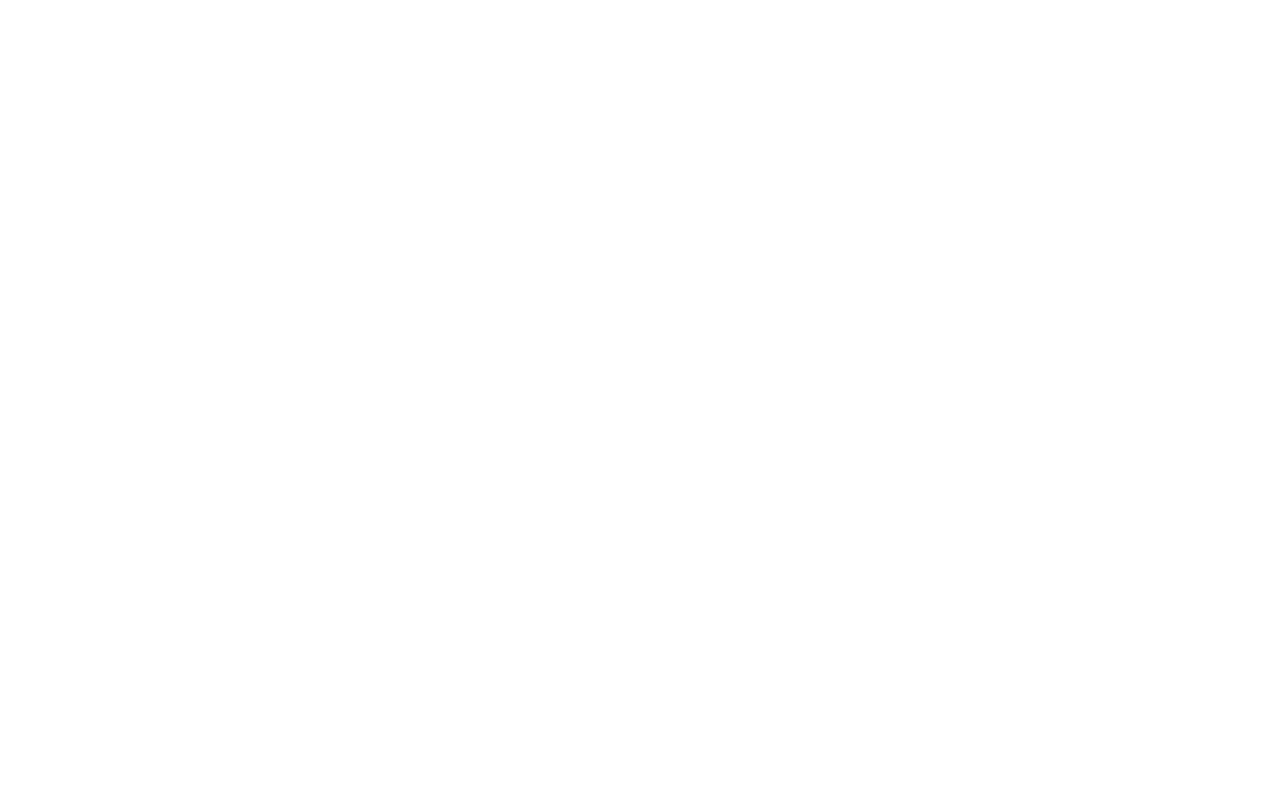
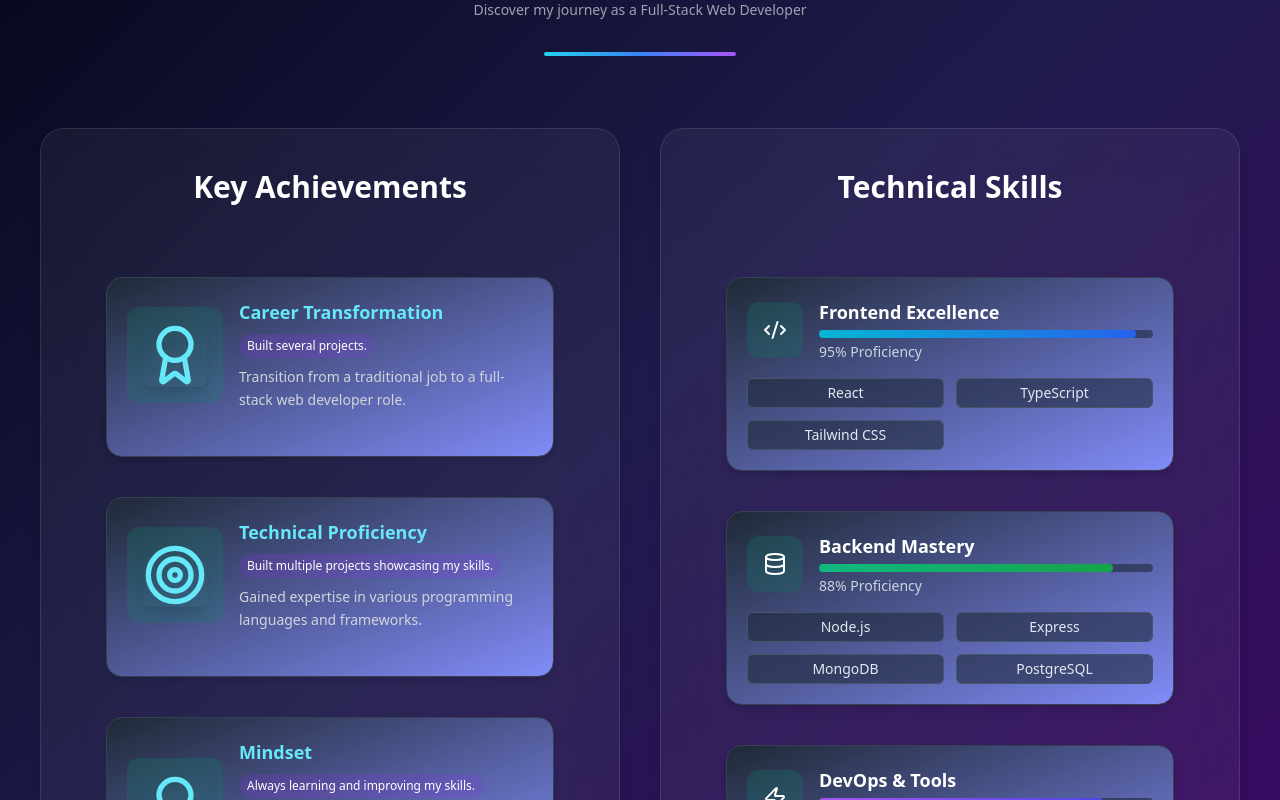
Before and after one commit to Carmelo85S/portfolio1.1, a React (Vite) app: page / in a window 1280 px wide. Shown: the part 1420-2220 px from the top of the page. Before the commit the page ends 1150 px from the top, so only its background shows below. Built offline with nearby package versions, Linux system fonts and the light colour scheme.

Commit message:
about section

```diff
--- a/src/App.tsx
+++ b/src/App.tsx
@@ -1,9 +1,11 @@
+import About from "./components/about/About"
 import Hero from "./components/hero/Hero"
 
 const App = () => {
   return (
     <div>
       <Hero />
+      <About />
     </div>
   )
 }
--- /dev/null
+++ b/src/components/about/About.tsx
@@ -0,0 +1,37 @@
+import { Award, Code2, Database, Lightbulb, Target, Users, Zap } from "lucide-react";
+import Heading from "../ui/Heading";
+import Underline from "../ui/Underline";
+import AchievementsColumn from "./AchivementsColumn";
+import SkillsColumn from "./SkillColumn";
+
+const About = () => {
+  const skills = [
+    { category: "Frontend Excellence", items: ["React", "TypeScript", "Tailwind CSS"], icon: Code2, color: "from-cyan-500 to-blue-600", level: 95 },
+    { category: "Backend Mastery", items: ["Node.js", "Express", "MongoDB", "PostgreSQL"], icon: Database, color: "from-emerald-500 to-green-600", level: 88 },
+    { category: "DevOps & Tools", items: ["Docker", "Git"], icon: Zap, color: "from-purple-500 to-indigo-600", level: 85 },
+  ];
+
+  const achievements = [
+    { icon: <Award className="w-16 h-16 text-cyan-300 shadow-lg rounded-lg" />, title: "Career Transformation", description: "Transition from a traditional job to a full-stack web developer role.", extra: "Built several projects." },
+    { icon: <Target className="w-16 h-16 text-cyan-300 shadow-lg rounded-lg" />, title: "Technical Proficiency", description: "Gained expertise in various programming languages and frameworks.", extra: "Built multiple projects showcasing my skills." },
+    { icon: <Lightbulb className="w-16 h-16 text-cyan-300 shadow-lg rounded-lg" />, title: "Mindset", description: "Continuously learning and adapting to new technologies, with a focus on creating user-centric solutions.", extra: "Always learning and improving my skills." },
+  ];
+
+  return (
+    <section className="min-h-screen flex flex-col items-center bg-gradient-to-br from-slate-950 via-indigo-950 to-purple-950 p-6 sm:p-10 overflow-hidden">
+      <div className="p-6 bg-gradient-to-r from-cyan-500/20 to-blue-600/20 backdrop-blur-xl rounded-3xl border border-cyan-400/30 shadow-2xl shadow-cyan-500/20 mb-8">
+        <Users className="w-12 h-12 text-cyan-300" />
+      </div>
+
+      <Heading title="About Me" subtitle="Discover my journey as a Full-Stack Web Developer" />
+      <Underline />
+
+      <div className="w-full max-w-7xl grid grid-cols-1 lg:grid-cols-2 gap-10 mt-12 items-stretch">
+        <AchievementsColumn achievements={achievements} />
+        <SkillsColumn skills={skills} />
+      </div>
+    </section>
+  );
+};
+
+export default About;
--- /dev/null
+++ b/src/components/about/AchievementCards.tsx
@@ -0,0 +1,43 @@
+export type AchievementCardsProps = {
+  icon: React.ReactNode;
+  title: string;
+  description: string;
+  extra?: string;
+};
+
+const AchievementCards = ({
+  icon,
+  title,
+  description,
+  extra,
+}: AchievementCardsProps) => {
+  return (
+    <section className="w-full max-w-md flex flex-col justify-between p-5 rounded-2xl border border-gray-700 bg-gradient-to-br from-gray-800 to-indigo-400 shadow-md hover:shadow-cyan-500/30 transition-all duration-300 group hover:scale-[1.02] min-h-[180px]">
+      <div className="flex flex-col sm:flex-row gap-4">
+        {/* Icon */}
+        <div className="flex-shrink-0 p-4 rounded-xl bg-emerald-600/20 backdrop-blur-md group-hover:scale-105 transform transition-transform duration-300 self-start sm:self-center rounded-xl bg-cyan-600/20 backdrop-blur-md group-hover:scale-105 transform transition-transform duration-300 self-start sm:self-center">
+          {icon}
+        </div>
+
+        {/* Text Content */}
+        <div className="flex flex-col justify-between flex-1">
+          <div className="flex flex-wrap items-center gap-2 mb-2">
+            <h3 className="text-lg font-bold text-cyan-300 group-hover:text-cyan-400 transition-colors duration-300">
+              {title}
+            </h3>
+            {extra && (
+              <span className="text-xs px-2 py-1 rounded-full bg-purple-600/20 text-white backdrop-blur-sm">
+                {extra}
+              </span>
+            )}
+          </div>
+          <p className="text-gray-300 text-sm leading-relaxed">
+            {description}
+          </p>
+        </div>
+      </div>
+    </section>
+  );
+};
+
+export default AchievementCards;
--- /dev/null
+++ b/src/components/about/AchivementsColumn.tsx
@@ -0,0 +1,35 @@
+import React from "react";
+import Heading from "../ui/Heading";
+import AchievementCards from "./AchievementCards";
+
+type Achievement = {
+  icon: React.ReactNode;
+  title: string;
+  description: string;
+  extra?: string;
+};
+
+type AchievementsColumnProps = {
+  achievements: Achievement[];
+};
+
+const AchievementsColumn = ({ achievements }: AchievementsColumnProps) => {
+  return (
+    <div className="flex flex-col justify-center bg-white/5 backdrop-blur-xl rounded-3xl border border-white/10 shadow-lg p-6 sm:p-10 h-full">
+      <Heading title="Key Achievements" size="md" />
+      <div className="flex flex-col mx-auto flex-grow mt-8 space-y-10">
+        {achievements.map((achievement, index) => (
+          <AchievementCards
+            key={index}
+            icon={achievement.icon}
+            title={achievement.title}
+            description={achievement.description}
+            extra={achievement.extra}
+          />
+        ))}
+      </div>
+    </div>
+  );
+};
+
+export default AchievementsColumn;
--- /dev/null
+++ b/src/components/about/SkillCards.tsx
@@ -0,0 +1,55 @@
+import React from "react";
+import type { LucideIcon } from "lucide-react";
+
+export type SkillCardProps = {
+  category: string;
+  items: string[];
+  icon: LucideIcon;
+  color: string;
+  level: number;
+};
+
+const SkillCard: React.FC<SkillCardProps> = ({
+  category,
+  items,
+  icon: Icon,
+  color,
+  level,
+}) => {
+  return (
+    <section className="w-full max-w-md flex flex-col justify-between p-5 rounded-2xl border border-gray-700 bg-gradient-to-br from-gray-800 to-indigo-400 shadow-md hover:shadow-emerald-500/30 transition-all duration-300 group hover:scale-[1.02] min-h-[180px]">
+      {/* Header: Icon + Title + Progress */}
+      <div className="flex flex-col sm:flex-row gap-4 mb-4">
+        <div className={`flex-shrink-0 p-4 rounded-xl bg-emerald-600/20 backdrop-blur-md group-hover:scale-105 transform transition-transform duration-300 self-start sm:self-center ${color}`}>
+          <Icon className="w-6 h-6 text-white" />
+        </div>
+        <div className="flex flex-col justify-center flex-1">
+          <h3 className="text-lg font-bold text-white group-hover:text-emerald-300 transition-colors duration-300 mb-1">
+            {category}
+          </h3>
+          <div className="w-full bg-slate-800/60 rounded-full h-2">
+            <div
+              className={`h-2 rounded-full bg-gradient-to-r ${color} transition-all duration-1000`}
+              style={{ width: `${level}%` }}
+            />
+          </div>
+          <span className="text-sm text-slate-300 mt-1">{level}% Proficiency</span>
+        </div>
+      </div>
+
+      {/* Skill Tags */}
+      <div className="grid grid-cols-2 gap-3 mt-auto">
+        {items.map((item, i) => (
+          <span
+            key={i}
+            className="text-xs sm:text-sm font-medium text-slate-200 bg-slate-800/60 rounded-md px-3 py-1 text-center border border-slate-600 hover:bg-emerald-500/10 hover:border-emerald-400/40 transition"
+          >
+            {item}
+          </span>
+        ))}
+      </div>
+    </section>
+  );
+};
+
+export default SkillCard;
--- /dev/null
+++ b/src/components/about/SkillColumn.tsx
@@ -0,0 +1,39 @@
+import Heading from "../ui/Heading";
+import SkillCard from "./SkillCards";
+
+import type { LucideIcon } from "lucide-react";
+
+type SkillGroup = {
+  category: string;
+  items: string[];
+  icon: LucideIcon;
+  color: string;
+  level: number;
+};
+
+type SkillsColumnProps = {
+  skills: SkillGroup[];
+};
+
+const SkillsColumn = ({ skills }: SkillsColumnProps) => {
+  return (
+    <div className="flex flex-col w-full bg-white/5 backdrop-blur-xl rounded-3xl border border-white/10 shadow-lg p-6 sm:p-10 h-full">
+      <Heading title="Technical Skills" size="md" />
+      <div className="flex flex-col justify-center mt-8 space-y-10">
+        {skills.map((skillGroup, index) => (
+          <div className="flex justify-center" key={index}>
+            <SkillCard
+              category={skillGroup.category}
+              items={skillGroup.items}
+              icon={skillGroup.icon}
+              color={skillGroup.color}
+              level={skillGroup.level}
+            />
+          </div>
+        ))}
+      </div>
+    </div>
+  );
+};
+
+export default SkillsColumn;
--- a/src/components/hero/Hero.tsx
+++ b/src/components/hero/Hero.tsx
@@ -6,7 +6,8 @@ import Name from "./Name";
 import Title from "./Title";
 import Description from "./Description";
 import Cards from "./Cards";
-import Contact from "../button/Contact";
+import Contact from "../ui/button/Contact";
+import Underline from "../ui/Underline";
 
 const Hero = () => {
   return (
@@ -29,6 +30,7 @@ const Hero = () => {
 
         {/* Enhanced title section with smaller font */}
         <Title />
+        <Underline />
 
         {/* Enhanced description with smaller font */}
         <Description />
--- a/src/components/hero/Title.tsx
+++ b/src/components/hero/Title.tsx
@@ -1,17 +1,16 @@
+import Heading from "../ui/Heading"
+
 const Title = () => {
   return (
     <div className="mb-10">
-      <h2 className="text-3xl md:text-4xl font-bold text-white mb-6 tracking-wide">
-        <span className="bg-gradient-to-r from-cyan-400 to-blue-400 bg-clip-text text-transparent">Full-Stack</span>
-        <span className="text-white"> Web Developer</span>
-      </h2>
-      <div className="flex justify-center mb-6">
-        <div className="h-1 w-48 bg-gradient-to-r from-cyan-400 via-blue-500 to-purple-500 rounded-full shadow-lg shadow-blue-500/50"></div>
-      </div>
+      <Heading
+        title="Full-Stack Web Developer"
+        subtitle="Technologies I work with"
+      />
 
       {/* Tech stack with enhanced styling */}
       <div className="flex flex-wrap justify-center gap-4 mb-6">
-        {['React', 'Node.js', 'MongoDB', 'TypeScript'].map((tech) => (
+        {['React', 'Node.js', 'Express.Js', 'MongoDB', 'TypeScript'].map((tech) => (
           <div key={tech} className="px-4 py-2 bg-white/10 backdrop-blur-sm text-white rounded-xl border border-white/20 hover:bg-white/20 transition-all duration-300 cursor-default group">
             <span className="group-hover:text-cyan-300 transition-colors">{tech}</span>
           </div>
--- /dev/null
+++ b/src/components/ui/Heading.tsx
@@ -0,0 +1,24 @@
+type HeadingProps = {
+  title: string;
+  subtitle?: string;
+  size?: "sm" | "md" | "lg";
+};
+
+const Heading = ({ title, subtitle, size = "lg" }: HeadingProps) => {
+  const titleClasses = {
+    sm: "text-2xl",
+    md: "text-3xl",
+    lg: "text-5xl",
+  };
+
+  return (
+    <div className="text-center mb-8">
+      <h2 className={`font-bold text-white ${titleClasses[size]} mb-2`}>
+        {title}
+      </h2>
+      {subtitle && <p className="text-gray-400 text-sm">{subtitle}</p>}
+    </div>
+  );
+};
+
+export default Heading;
--- /dev/null
+++ b/src/components/ui/Underline.tsx
@@ -0,0 +1,9 @@
+const Underline = () => {
+  return (
+    <div className="flex justify-center mb-6">
+        <div className="h-1 w-48 bg-gradient-to-r from-cyan-400 via-blue-500 to-purple-500 rounded-full shadow-lg shadow-blue-500/50"></div>
+    </div>
+  )
+}
+
+export default Underline
```
Also changed, not shown: src/components/ui/button/Contact.tsx (renamed from src/components/button/Contact.tsx).
